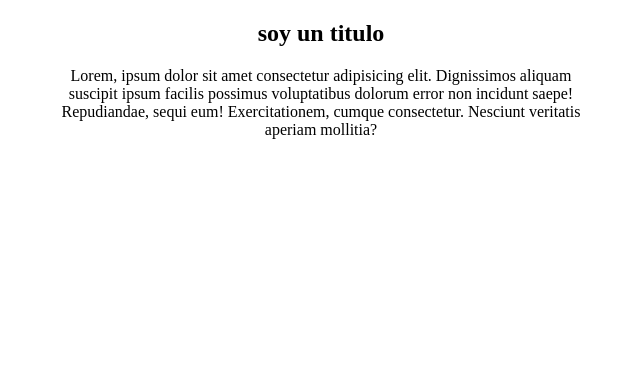
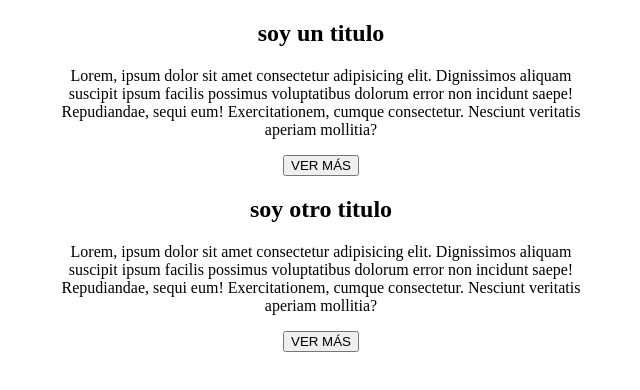
Before and after one commit to Mirihoyer/Primer-repositorio94, a plain HTML site: page index.html in a window 1280 px wide. Shown: the whole page, without its empty margins (319-959 px from the left). Drawn offline with Linux system fonts and the light colour scheme.

Commit message:
agregue texto

```diff
--- a/index.html
+++ b/index.html
@@ -12,6 +12,12 @@
         <div class="texto-centrado">
             <h2>soy un titulo</h2>
             <p>Lorem, ipsum dolor sit amet consectetur adipisicing elit. Dignissimos aliquam suscipit ipsum facilis possimus voluptatibus dolorum error non incidunt saepe! Repudiandae, sequi eum! Exercitationem, cumque consectetur. Nesciunt veritatis aperiam mollitia?</p>
+            <button>VER MÁS</button>
+        </div>
+        <div class="texto-centrado">
+            <h2>soy otro titulo</h2>
+            <p>Lorem, ipsum dolor sit amet consectetur adipisicing elit. Dignissimos aliquam suscipit ipsum facilis possimus voluptatibus dolorum error non incidunt saepe! Repudiandae, sequi eum! Exercitationem, cumque consectetur. Nesciunt veritatis aperiam mollitia?</p>
+            <button>VER MÁS</button>
         </div>
     </main>
 </body>
```
